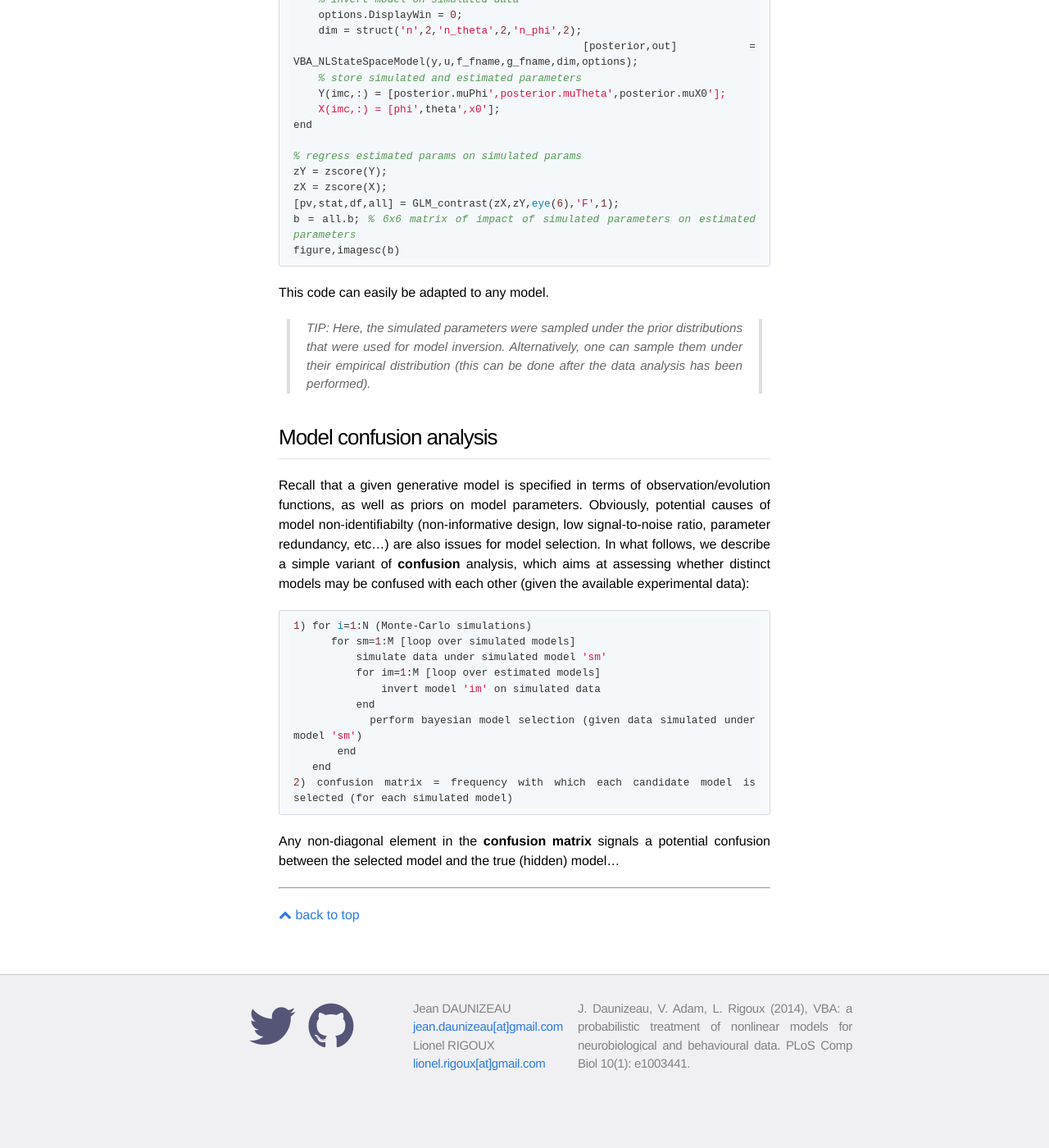
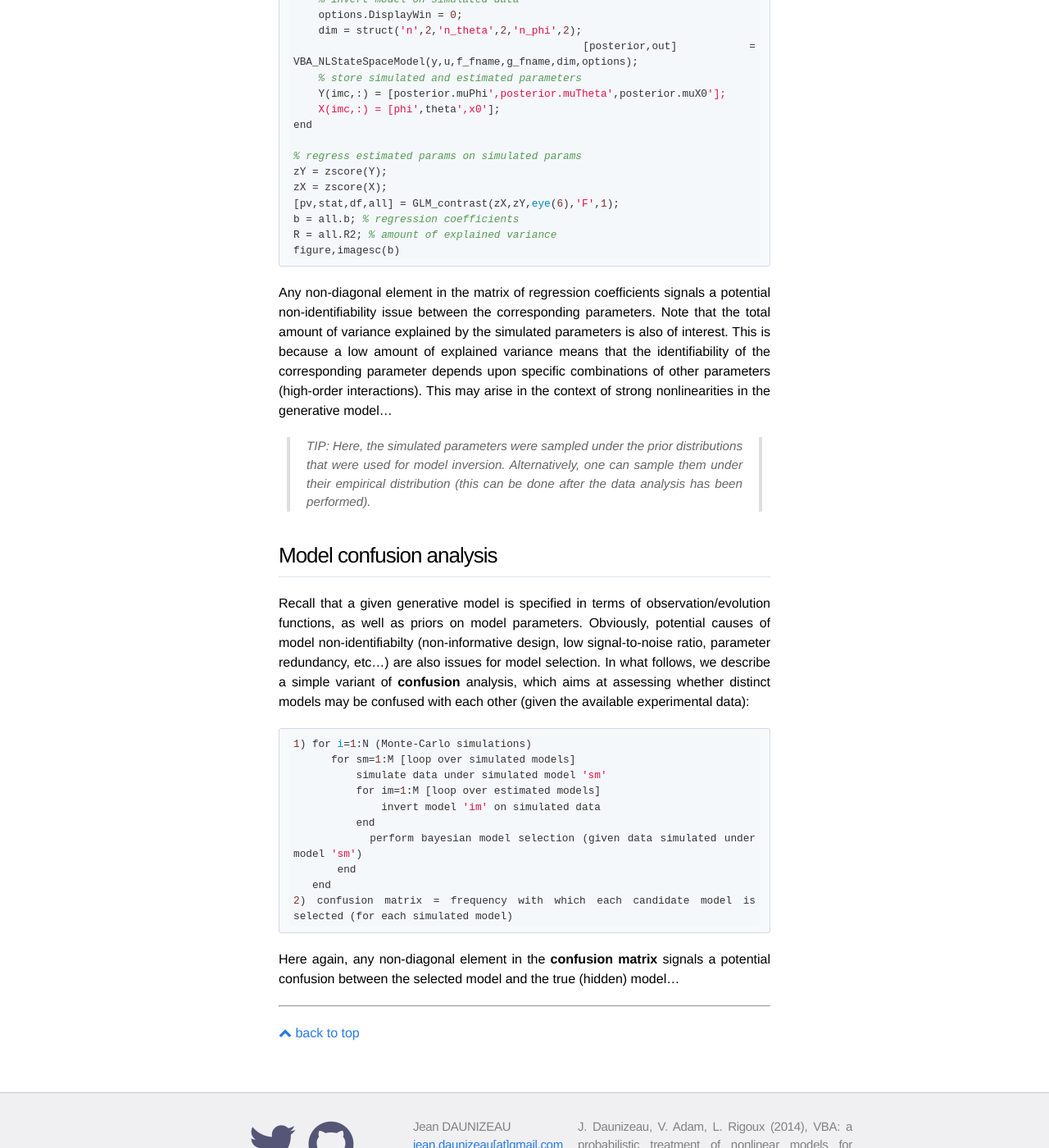
Before and after one commit to MBB-team/VBA-toolbox, a Jekyll site: the page built from _wiki/identifiability.md, in a window 1280 px wide and 1400 px high, scrolled down 1652 px. Shown: the whole window at 82% size. Built offline with Jekyll 4.4.1, drawn with Linux system fonts in a browser that asks for light colours; nearby versions of some CDN libraries; before the commit the page ends 3006 px from its top, so only the background shows below that.

Commit message:
Update identifiability.md

````diff
--- a/_wiki/identifiability.md
+++ b/_wiki/identifiability.md
@@ -65,11 +65,13 @@
 zY = zscore(Y);
 zX = zscore(X);
 [pv,stat,df,all] = GLM_contrast(zX,zY,eye(6),'F',1);
-b = all.b; % 6x6 matrix of impact of simulated parameters on estimated parameters
+b = all.b; % regression coefficients
+R = all.R2; % amount of explained variance
 figure,imagesc(b)
 ```
 
-This code can easily be adapted to any model.
+Any non-diagonal element in the matrix of regression coefficients signals a potential non-identifiability issue between the corresponding parameters. Note that the total amount of variance explained by the simulated parameters is also of interest. This is because a low amount of explained variance means that the identifiability of the corresponding parameter depends upon specific combinations of other parameters (high-order interactions). This may arise in the context of strong nonlinearities in the generative model...
+
 
 > TIP: Here, the simulated parameters were sampled under the prior distributions that were used for model inversion. Alternatively, one can sample them under their empirical distribution (this can be done after the data analysis has been performed).
 
@@ -91,4 +93,4 @@
 2) confusion matrix = frequency with which each candidate model is selected (for each simulated model)
 ```
 
-Any non-diagonal element in the **confusion matrix** signals a potential confusion between the selected model and the true (hidden) model...
+Here again, any non-diagonal element in the **confusion matrix** signals a potential confusion between the selected model and the true (hidden) model...
````
